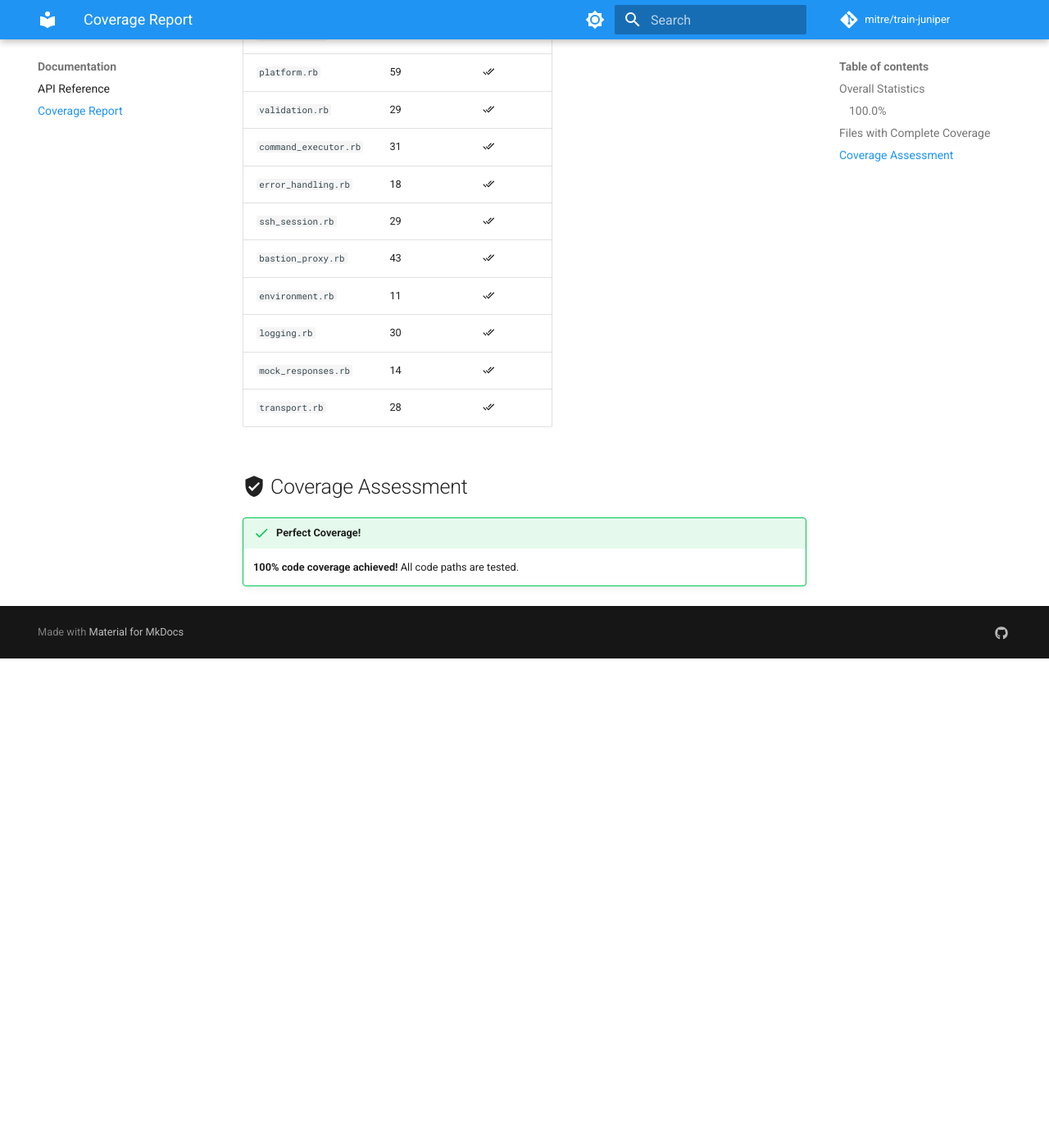
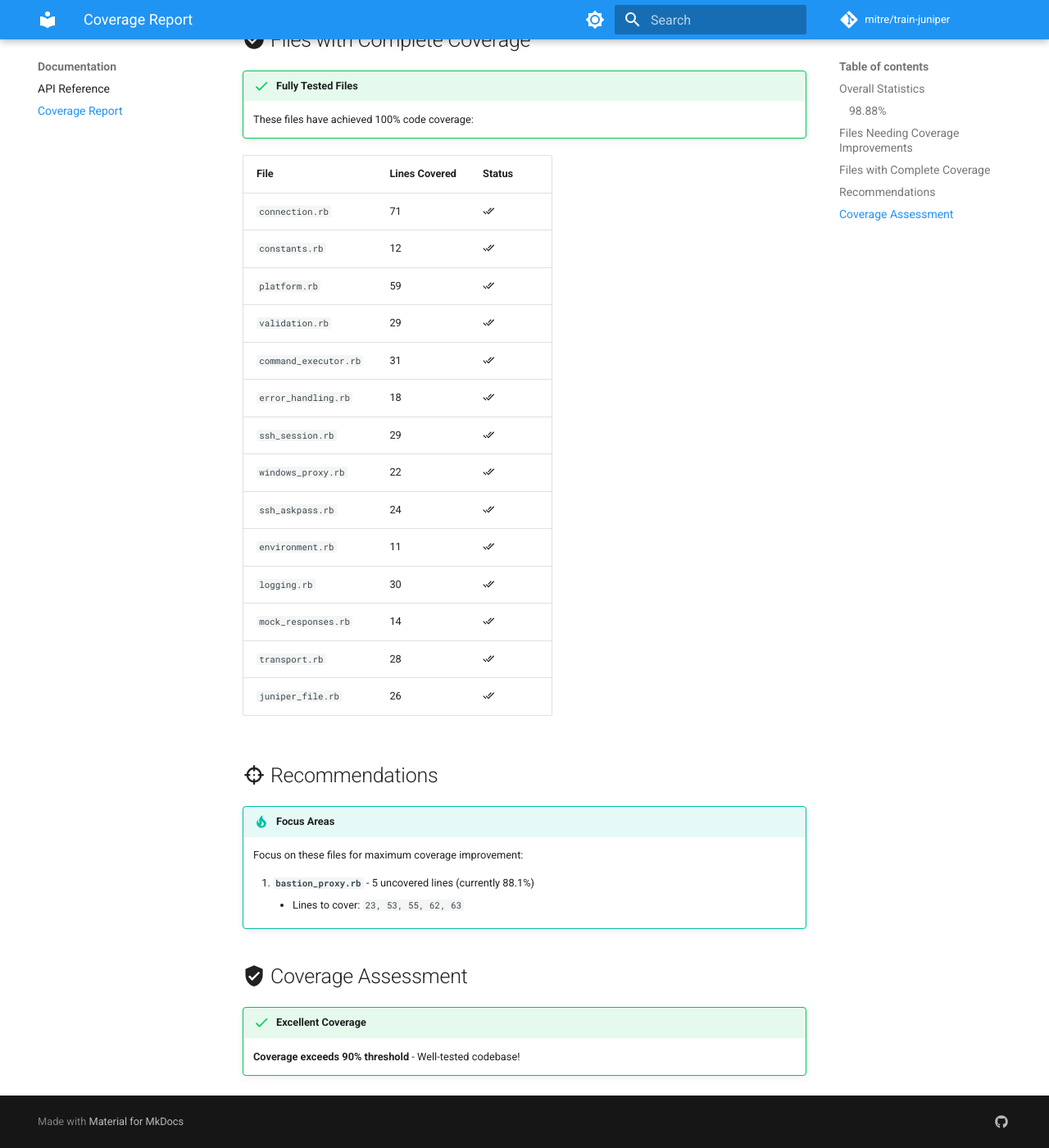
Before and after one commit to mitre/train-juniper, an MkDocs documentation site: the page built from docs/coverage-report.md, in a window 1280 px wide and 1400 px high, scrolled down 1105 px. Shown: the whole window at 82% size. Built offline with MkDocs 1.6.1 and Material for MkDocs 9.7.7, drawn with Linux system fonts in a browser that asks for light colours; comment, search, counter and statistics services are not loaded; the version menu is left out; before the commit the page ends 1908 px from its top, so only the background shows below that; some of the changed text lies outside the part shown.

```diff
--- a/docs/coverage-report.md
+++ b/docs/coverage-report.md
@@ -6,7 +6,7 @@ description: Code coverage analysis for train-juniper
 # Coverage Analysis
 
 !!! info "Report Generated"
-    2025-06-23 19:06:22
+    2025-06-24 17:38:58
 
 ## :material-chart-line: Overall Statistics
 
@@ -16,24 +16,34 @@ description: Code coverage analysis for train-juniper
 
     ---
 
-    ### **100.0%**
+    ### **98.88%**
 
 - :material-file-document-multiple: __Code Metrics__
 
     ---
 
-    - Total Lines: **401**
-    - Covered Lines: **401**
-    - Files Analyzed: **13**
+    - Total Lines: **446**
+    - Covered Lines: **441**
+    - Files Analyzed: **15**
 
 - :material-check-all: __Coverage Status__
 
     ---
 
-    - Files with 100%: **13**
-    - Files Needing Work: **0**
+    - Files with 100%: **14**
+    - Files Needing Work: **1**
 
 </div>
+
+## :material-alert-circle: Files Needing Coverage Improvements
+
+!!! warning "Coverage Gaps"
+    The following files have uncovered lines:
+
+| File | Coverage | Lines | Uncovered Lines |
+|------|----------|-------|-----------------|
+| `bastion_proxy.rb` | **88.1%** | 37/42 | `23, 53, 55, 62, 63` |
+
 
 ## :material-check-circle: Files with Complete Coverage
 
@@ -44,7 +54,6 @@ description: Code coverage analysis for train-juniper
 
 | File | Lines Covered | Status |
 |------|---------------|--------|
-| `juniper_file.rb` | 26 | :material-check-all:{ .mdx-pulse } |
 | `connection.rb` | 71 | :material-check-all:{ .mdx-pulse } |
 | `constants.rb` | 12 | :material-check-all:{ .mdx-pulse } |
 | `platform.rb` | 59 | :material-check-all:{ .mdx-pulse } |
@@ -52,16 +61,26 @@ description: Code coverage analysis for train-juniper
 | `command_executor.rb` | 31 | :material-check-all:{ .mdx-pulse } |
 | `error_handling.rb` | 18 | :material-check-all:{ .mdx-pulse } |
 | `ssh_session.rb` | 29 | :material-check-all:{ .mdx-pulse } |
-| `bastion_proxy.rb` | 43 | :material-check-all:{ .mdx-pulse } |
+| `windows_proxy.rb` | 22 | :material-check-all:{ .mdx-pulse } |
+| `ssh_askpass.rb` | 24 | :material-check-all:{ .mdx-pulse } |
 | `environment.rb` | 11 | :material-check-all:{ .mdx-pulse } |
 | `logging.rb` | 30 | :material-check-all:{ .mdx-pulse } |
 | `mock_responses.rb` | 14 | :material-check-all:{ .mdx-pulse } |
 | `transport.rb` | 28 | :material-check-all:{ .mdx-pulse } |
+| `juniper_file.rb` | 26 | :material-check-all:{ .mdx-pulse } |
 
 </div>
 
 
+## :material-target: Recommendations
+
+!!! tip "Focus Areas"
+    Focus on these files for maximum coverage improvement:
+
+    1. **`bastion_proxy.rb`** - 5 uncovered lines (currently 88.1%)
+        - Lines to cover: `23, 53, 55, 62, 63`
+
 ## :material-shield-check: Coverage Assessment
 
-!!! success "Perfect Coverage!"
-    **100% code coverage achieved!** All code paths are tested.
+!!! success "Excellent Coverage"
+    **Coverage exceeds 90% threshold** - Well-tested codebase!
--- a/mkdocs.yml
+++ b/mkdocs.yml
@@ -97,6 +97,8 @@ nav:
       - Notice: NOTICE.md
     - Release Notes:
 
+      - v0.7.4: release-notes/v0.7.4.md
+
       - v0.7.3: release-notes/v0.7.3.md
 
       - v0.7.2: release-notes/v0.7.2.md
```
Also changed, not shown: CHANGELOG.md (+22 -0 lines), docs/release-notes/v0.7.4.md (added, +30 -0 lines), 2 other files.
